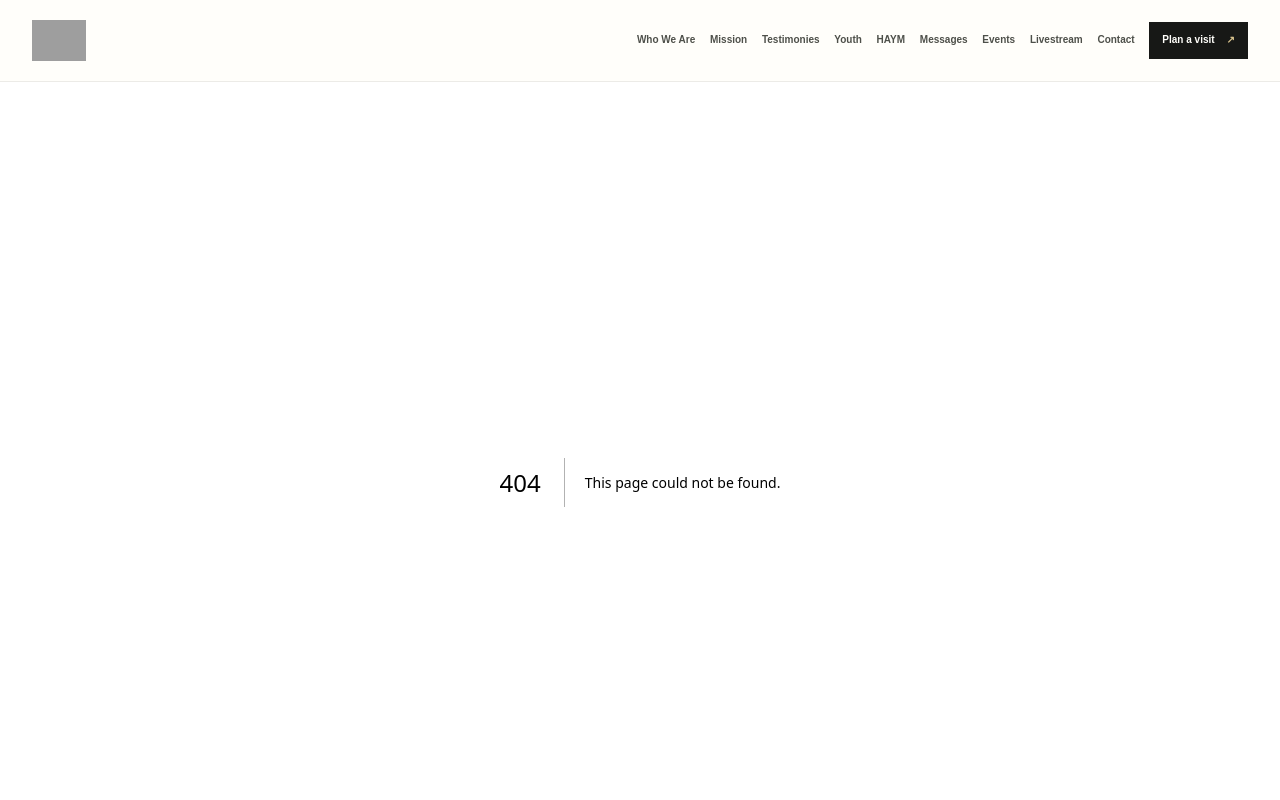
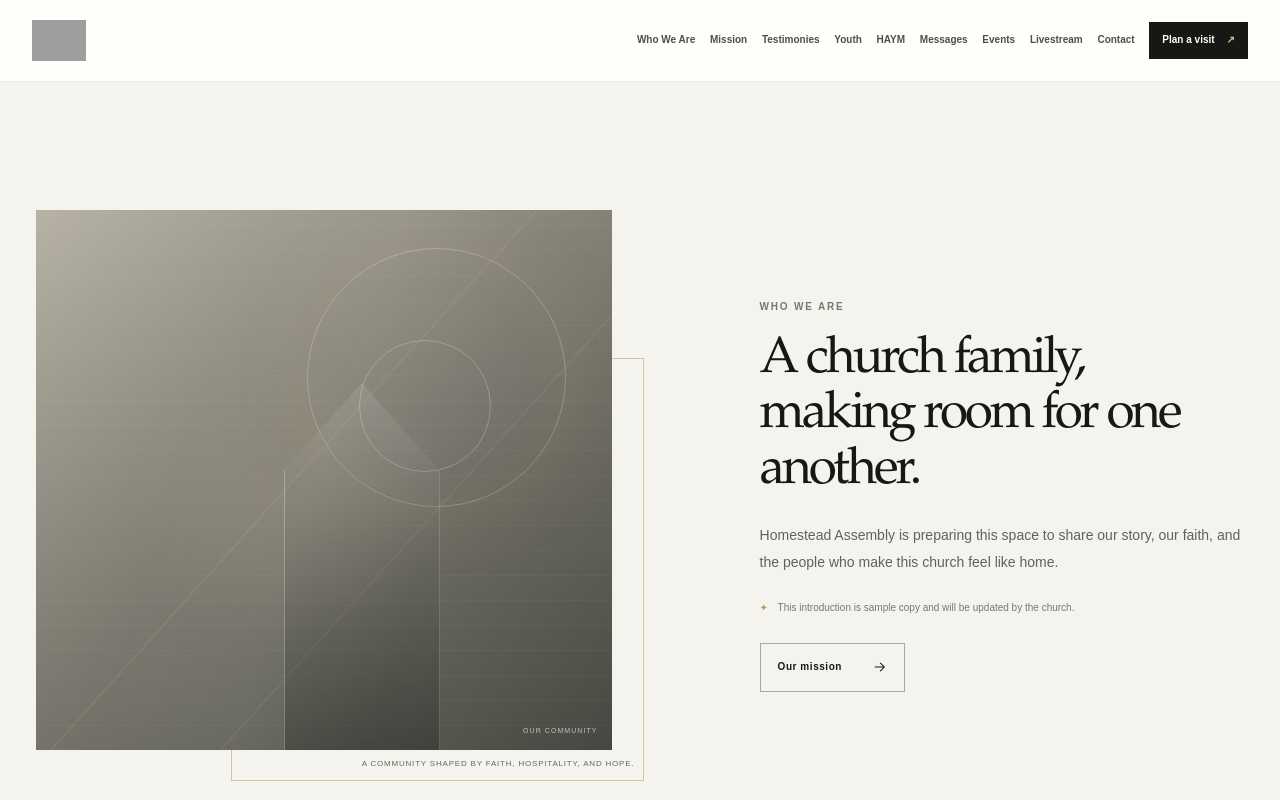
Before and after one commit to Jasonvic97/church-website, a Next.js app: page /who-we-are in a window 1280 px wide. Before the commit this address had no page. Shown: the top 800 px of the page. Built offline with nearby package versions, Linux system fonts and the light colour scheme; grey boxes are pictures that could not be loaded.

Commit message:
Add dedicated main navigation page

```diff
--- /dev/null
+++ b/app/who-we-are/page.tsx
@@ -0,0 +1,5 @@
+import { WhoWeAreSection } from "@/components/home-sections";
+
+export default function WhoWeArePage() {
+  return <main id="main-content"><WhoWeAreSection /></main>;
+}
```
